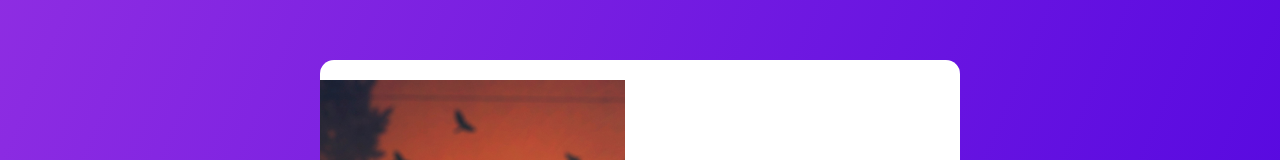
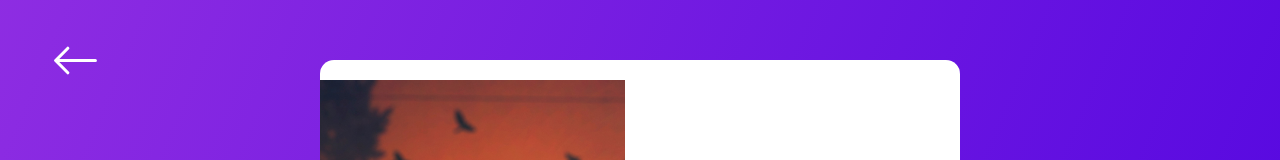
Before and after one commit to nGustavin/CRUD, a React (Create React App) app in the folder frontend/: page /create-user in a window 1280 px wide. Shown: the top 160 px of the page. Built offline with nearby package versions, Linux system fonts and the light colour scheme; the HTML template or start-up script is replaced by a standard one.

Commit message:
goback button created

```diff
--- a/frontend/src/components/card/index.tsx
+++ b/frontend/src/components/card/index.tsx
@@ -39,8 +39,6 @@ const Card: Function = (): JSX.Element[] => {
 
 	}
 
-
-
 	return users.map(user => {
 		return(
 		<Container key={user.id}>
--- a/frontend/src/pages/CreateUser/index.tsx
+++ b/frontend/src/pages/CreateUser/index.tsx
@@ -1,14 +1,28 @@
-import React from 'react';
-import { Container, Form, BackgroundImg, Fields } from '../../styles/pages/CreateUser';
+import  React, {useState} from 'react';
+import { Container, Form, BackgroundImg, Fields, GoBack } from '../../styles/pages/CreateUser';
 import newUserImage from '../../assets/new-user.png'
 import {FiGithub, FiMail} from 'react-icons/fi'
-import {BsPerson, BsCardText, BsWallet} from 'react-icons/bs'
+import {BsPerson, BsCardText, BsWallet, BsArrowLeft} from 'react-icons/bs'
 import { GoMail } from 'react-icons/go'
+
+import { useHistory } from 'react-router-dom'
 
 const CreateUser: React.FC = () => {
 
+    const [name, setName] = useState('')
+    const [email, setEmail] = useState('')
+    const [cpf, setCpf] = useState('')
+    const [github, setGithub] = useState('')
+    const [about, setAbout] = useState('')
+
+
+    const goBack = useHistory().goBack
     return(
         <Container>
+            <GoBack onClick={goBack}>
+                <BsArrowLeft size={49} fill="white"/>
+            </GoBack>
+
             <Form>
                 <BackgroundImg src={newUserImage}/>
                 <Fields>
--- a/frontend/src/styles/pages/CreateUser.ts
+++ b/frontend/src/styles/pages/CreateUser.ts
@@ -128,3 +128,22 @@ export const Fields = styled.div`
 
   }
 `
+
+
+export const GoBack = styled.button`
+  background: none;
+  position: absolute;
+  left: 40px;
+  top: 40px;
+  height: 40px;
+  width: 70px;
+  outline: none;
+  display: flex;
+  align-items: center;
+  justify-content: center;
+  border: none;
+
+  cursor: pointer;
+`
+
+/* position: "absolute", width:"40px", left:"20px", top: "20px", height:"20px"/*  */
```
